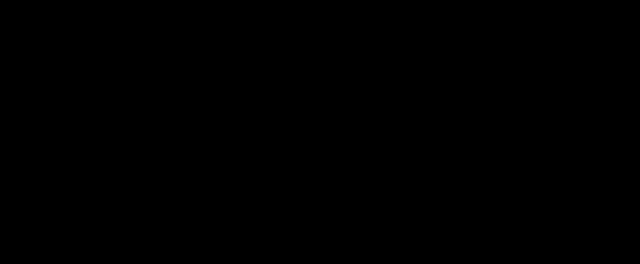
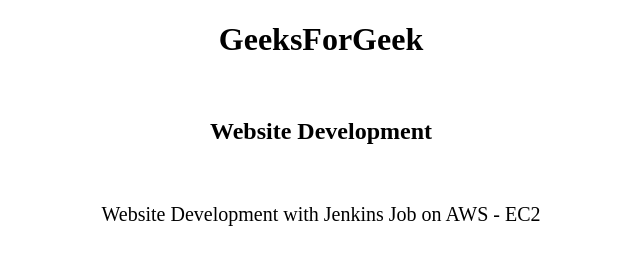
Before and after one commit to Ahmad-229/demo, a plain HTML site: page index.html in a window 1280 px wide. Shown: the whole page, without its empty margins (319-959 px from the left). Drawn offline with Linux system fonts and the light colour scheme.

Commit message:
Update index.html

```diff
--- a/index.html
+++ b/index.html
@@ -8,7 +8,7 @@
     device-width, initial-scale=1.0">
     <style>
         body{
-            background-color: black;
+            background-color: White;
         }
         h1{
            text-align: center;
```
